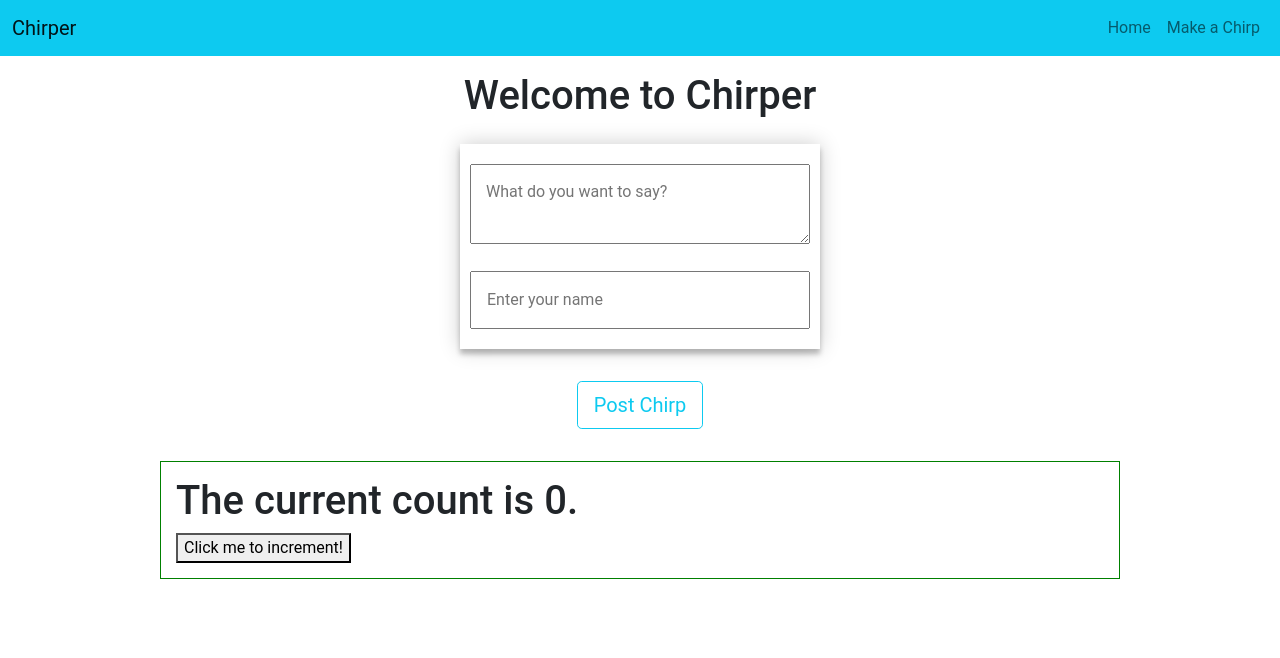
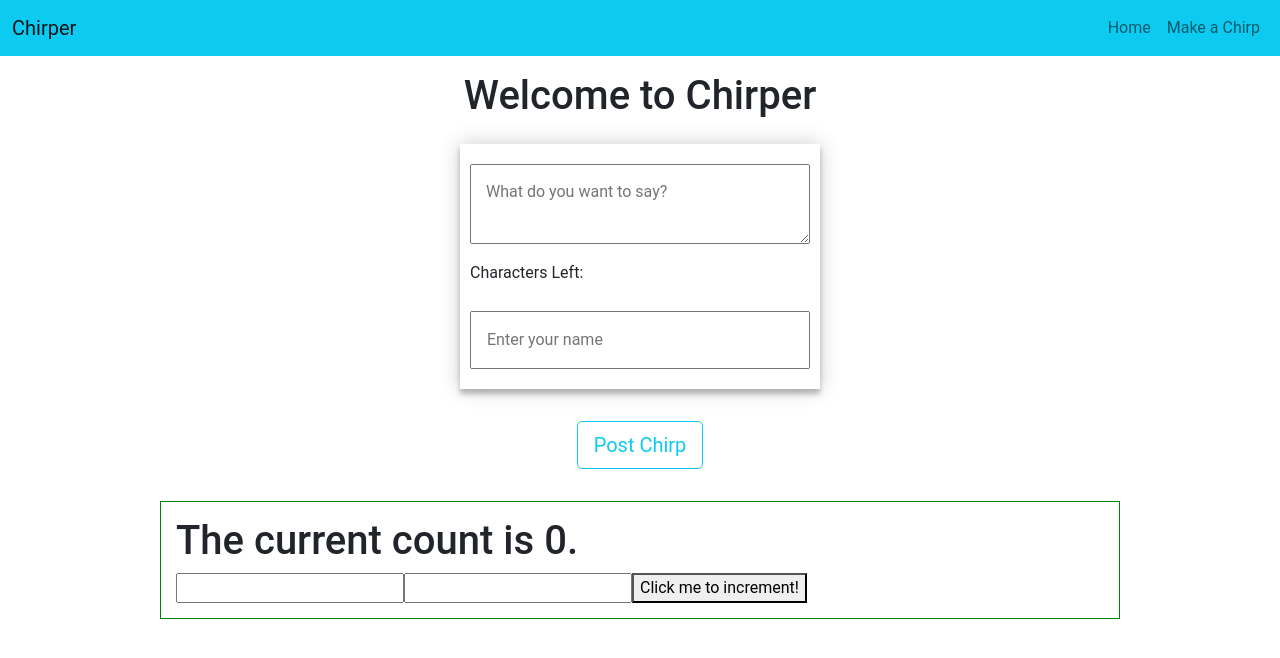
Before and after one commit to gabeaustin/chirper, a React (Create React App) app: page / in a window 1280 px wide. Shown: the top 658 px of the page. Built offline with nearby package versions, Linux system fonts and the light colour scheme.

Commit message:
update code for state using control react inputs

```diff
--- a/src/App.jsx
+++ b/src/App.jsx
@@ -9,7 +9,14 @@ const App = () => {
         setCounter(counter + 1);
     }
 
+    const handlePasswordChange = event => {
+        setPassword(event.target.value);
+    }
+
+    const [email, setEmail] = useState("");
+    const [password, setPassword] = useState("");
     const [counter, setCounter] = useState(0);
+
     return (
         <div className="App">
             <Navbar />
@@ -20,6 +27,8 @@ const App = () => {
             {/* have chirps to display here  */}
             <div className="display-chirp-feed">
                 <h1>The current count is {counter}.</h1>
+                <input value={email} onChange={e => setEmail(e.target.value)} />
+                <input value={password} onChange={handlePasswordChange} />
                 <button onClick={handleButtonClick}>Click me to increment!</button>
             </div>
         </div>
--- a/src/Home.jsx
+++ b/src/Home.jsx
@@ -46,6 +46,7 @@ const Home = () => {
                     name="chirpBody"
                     required>
                 </textarea>
+                <p>Characters Left: </p> {/* max 180 Characters */}
 
                 <input
                     value={chirps.chirpAuthor}
```
